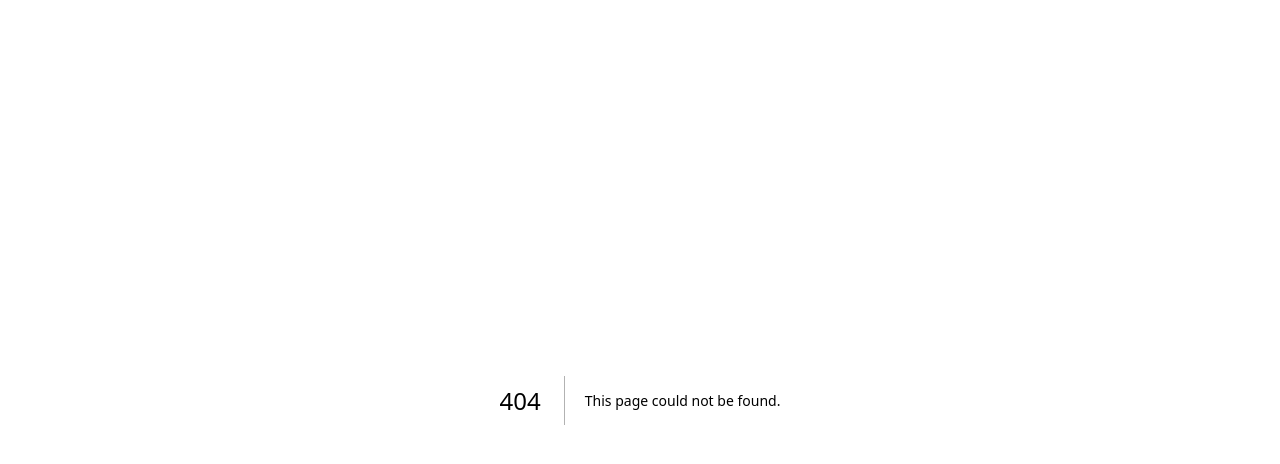
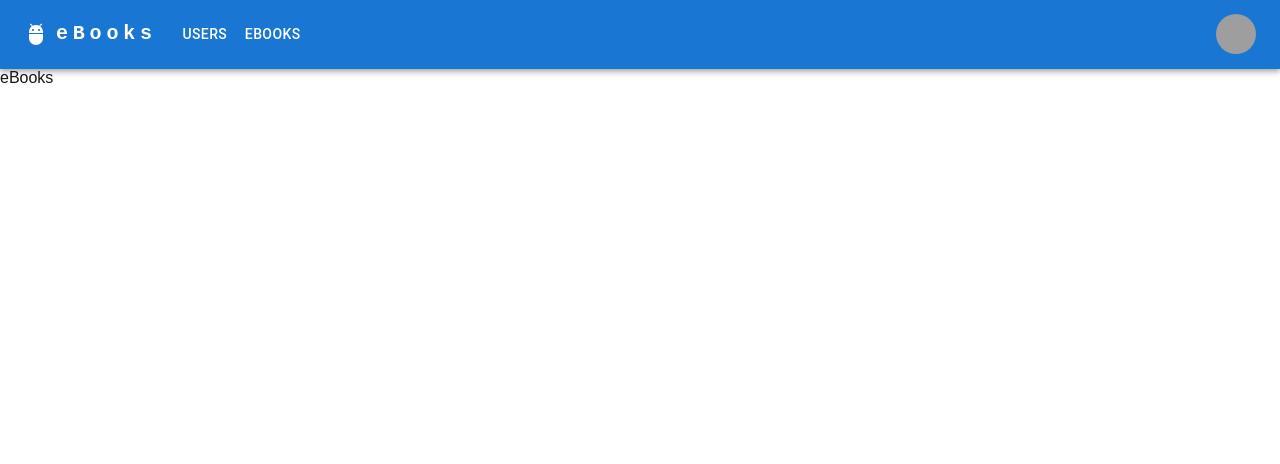
Before and after one commit to CristianaPereira/ebooks-front, a Next.js app: page /ebooks in a window 1280 px wide. Before the commit this address had no page. Shown: the top 464 px of the page. Built offline with nearby package versions, Linux system fonts and the light colour scheme; grey boxes are pictures that could not be loaded.

Commit message:
feat: Add navigation menu with ebook and users routes

```diff
--- /dev/null
+++ b/src/app/_components/Layout/NavigationBar/index.tsx
@@ -0,0 +1,159 @@
+'use client'
+import * as React from 'react';
+import { useState } from 'react'
+
+import AppBar from '@mui/material/AppBar';
+import Box from '@mui/material/Box';
+import Toolbar from '@mui/material/Toolbar';
+import IconButton from '@mui/material/IconButton';
+import Typography from '@mui/material/Typography';
+import Menu from '@mui/material/Menu';
+import MenuIcon from '@mui/icons-material/Menu';
+import Container from '@mui/material/Container';
+import Avatar from '@mui/material/Avatar';
+import Button from '@mui/material/Button';
+import Tooltip from '@mui/material/Tooltip';
+import MenuItem from '@mui/material/MenuItem';
+import AdbIcon from '@mui/icons-material/Adb';
+import Link from "next/link";
+const pages = [{ name: 'Users', url: 'users' }, { name: 'eBooks', url: 'ebooks' }];
+const settings = ['Profile', 'Account', 'Dashboard', 'Logout'];
+
+function ResponsiveAppBar() {
+  const [anchorElNav, setAnchorElNav] = useState<HTMLElement | null>(null);
+  const [anchorElUser, setAnchorElUser] = useState<HTMLElement | null>(null);
+
+  const handleOpenNavMenu = (event: React.MouseEvent<HTMLElement>) => {
+    setAnchorElNav(event.currentTarget);
+  };
+  const handleOpenUserMenu = (event: React.MouseEvent<HTMLElement>) => {
+    setAnchorElUser(event.currentTarget);
+  };
+
+  const handleCloseNavMenu = () => {
+    setAnchorElNav(null);
+  };
+
+  const handleCloseUserMenu = () => {
+    setAnchorElUser(null);
+  };
+
+  return (
+    <AppBar position="static">
+      <Container maxWidth="xl">
+        <Toolbar disableGutters>
+          <AdbIcon sx={{ display: { xs: 'none', md: 'flex' }, mr: 1 }} />
+          <Typography
+            variant="h6"
+            noWrap
+            sx={{
+              mr: 2,
+              display: { xs: 'none', md: 'flex' },
+              fontFamily: 'monospace',
+              fontWeight: 700,
+              letterSpacing: '.3rem',
+              color: 'inherit',
+              textDecoration: 'none',
+            }}
+          >
+            <Link href="/" className="hover:underline">eBooks</Link>
+          </Typography>
+          <Box sx={{ flexGrow: 1, display: { xs: 'flex', md: 'none' } }}>
+            <IconButton
+              size="large"
+              aria-label="account of current user"
+              aria-controls="menu-appbar"
+              aria-haspopup="true"
+              onClick={handleOpenNavMenu}
+              color="inherit"
+            >
+              <MenuIcon />
+            </IconButton>
+            <Menu
+              id="menu-appbar"
+              anchorEl={anchorElNav}
+              anchorOrigin={{
+                vertical: 'bottom',
+                horizontal: 'left',
+              }}
+              keepMounted
+              transformOrigin={{
+                vertical: 'top',
+                horizontal: 'left',
+              }}
+              open={Boolean(anchorElNav)}
+              onClose={handleCloseNavMenu}
+              sx={{ display: { xs: 'block', md: 'none' } }}
+            >
+              {pages.map((page) => (
+                <MenuItem key={page.url}  >
+                  <Typography sx={{ textAlign: 'center' }}><Link href={page.url} className="hover:underline"> {page.name} </Link></Typography>
+
+                </MenuItem>
+              ))}
+            </Menu>
+          </Box>
+          <AdbIcon sx={{ display: { xs: 'flex', md: 'none' }, mr: 1 }} />
+          <Typography
+            variant="h5"
+            noWrap
+            component="a"
+            href="#app-bar-with-responsive-menu"
+            sx={{
+              mr: 2,
+              display: { xs: 'flex', md: 'none' },
+              flexGrow: 1,
+              fontFamily: 'monospace',
+              fontWeight: 700,
+              letterSpacing: '.3rem',
+              color: 'inherit',
+              textDecoration: 'none',
+            }}
+          >
+            eBooks
+          </Typography>
+          <Box sx={{ flexGrow: 1, display: { xs: 'none', md: 'flex' } }}>
+            {pages.map((page) => (
+              <Button
+                key={page.url}
+                sx={{ my: 2, color: 'white', display: 'block' }}
+              >
+                <Link href={page.url} className="hover:underline"> {page.name} </Link>
+              </Button>
+            ))}
+          </Box>
+          <Box sx={{ flexGrow: 0 }}>
+            <Tooltip title="Open settings">
+              <IconButton onClick={handleOpenUserMenu} sx={{ p: 0 }}>
+                <Avatar alt="Remy Sharp" src="/static/images/avatar/2.jpg" />
+              </IconButton>
+            </Tooltip>
+            <Menu
+              sx={{ mt: '45px' }}
+              id="menu-appbar"
+              anchorEl={anchorElUser}
+              anchorOrigin={{
+                vertical: 'top',
+                horizontal: 'right',
+              }}
+              keepMounted
+              transformOrigin={{
+                vertical: 'top',
+                horizontal: 'right',
+              }}
+              open={Boolean(anchorElUser)}
+              onClose={handleCloseUserMenu}
+            >
+              {settings.map((setting) => (
+                <MenuItem key={setting} onClick={handleCloseUserMenu}>
+                  <Typography sx={{ textAlign: 'center' }}>{setting}</Typography>
+                </MenuItem>
+              ))}
+            </Menu>
+          </Box>
+        </Toolbar>
+      </Container>
+    </AppBar>
+  );
+}
+export default ResponsiveAppBar;
--- /dev/null
+++ b/src/app/ebooks/page.tsx
@@ -0,0 +1,3 @@
+export default async function Ebooks( ) {
+  return <div> eBooks </div>
+}
--- a/src/app/layout.tsx
+++ b/src/app/layout.tsx
@@ -1,6 +1,7 @@
 import type { Metadata } from "next";
 import localFont from "next/font/local";
 import "./globals.css";
+import NavigationBar from "./_components/Layout/NavigationBar";
 
 const geistSans = localFont({
   src: "./fonts/GeistVF.woff",
@@ -26,6 +27,7 @@
   return (
     <html lang="en">
       <body className={`${geistSans.variable} ${geistMono.variable}`}>
+        <NavigationBar />
         {children}
       </body>
     </html>
--- /dev/null
+++ b/src/app/users/page.tsx
@@ -0,0 +1,3 @@
+export default async function Users( ) {
+  return <div>Users </div>
+}
```
